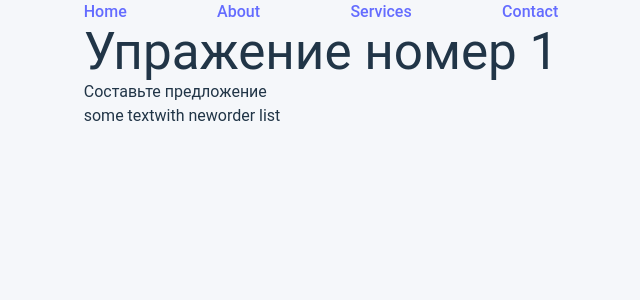
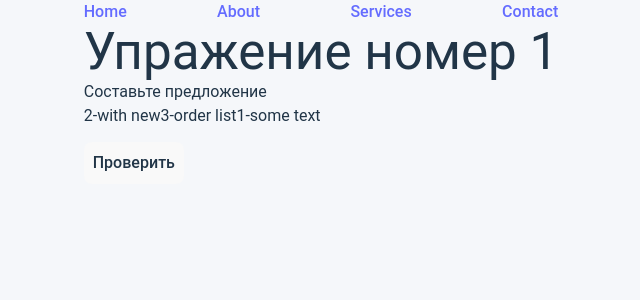
Before and after one commit to Vital99878/english-frontend, a React (Vite) app: page / in a window 1280 px wide. Shown: the top 300 px of the page, without its empty margins (319-959 px from the left). Built offline with nearby package versions, Linux system fonts and the light colour scheme.

Commit message:
feat: OrderExerciseExecution.tsx

```diff
--- a/src/App.tsx
+++ b/src/App.tsx
@@ -3,8 +3,8 @@ import { QueryClient } from "@tanstack/react-query";
 import { PersistQueryClientProvider } from "@tanstack/react-query-persist-client";
 import { createSyncStoragePersister } from "@tanstack/query-sync-storage-persister";
 import { ReactQueryDevtools } from "@tanstack/react-query-devtools";
+import OrderExerciseExecution from "@features/RightOrderExerciseExecution";
 import { EXERCISE_RIGHT_ORDER } from "@const/exercise_with_omissions";
-import RightOrderExerciseExecution from "@features/RightOrderExerciseExecution";
 
 const queryClient = new QueryClient({
   defaultOptions: {
@@ -25,7 +25,7 @@ function App() {
       persistOptions={{ persister }}
     >
       {/*<OmissionExerciseExecution exercise={EXERCISE_WITH_OMISSIONS} />*/}
-      <RightOrderExerciseExecution parts={EXERCISE_RIGHT_ORDER} />
+      <OrderExerciseExecution exercise={EXERCISE_RIGHT_ORDER} />
 
       <ReactQueryDevtools initialIsOpen />
     </PersistQueryClientProvider>
--- a/src/components/features/RightOrderExerciseExecution/RightOrderExerciseExecution.tsx
+++ b/src/components/features/RightOrderExerciseExecution/OrderExerciseExecution.tsx
@@ -1,4 +1,4 @@
-import { useState, useEffect } from "react";
+import {useState, useMemo} from "react";
 
 import Layout from "@components/Layout/index";
 import style from "./RightOrderExerciseExecution.module.scss";
@@ -20,30 +20,34 @@ import {
   horizontalListSortingStrategy,
 } from "@dnd-kit/sortable";
 import { SortableItem } from "@features/RightOrderExerciseExecution/components/SortableItem";
+import OrderExerciseService from "@services/orderExerciseService";
 
 type Props = {
-  parts: string[];
+  exercise: string;
 };
 
-export default function RightOrderExerciseExecution({ parts }: Props) {
+export default function OrderExerciseExecution({ exercise }: Props) {
 
-  const [items, setItems] = useState(parts);
-  useEffect(() => {
-    console.log("items: ", items);
-  }, [items]);
+  const orderExercise = useMemo(() => new OrderExerciseService(exercise), [exercise]);
+
+  const [parts, setParts] = useState(orderExercise.exercise);
 
   // @ts-ignore
   function handleDragEnd(event) {
     const { active, over } = event;
 
     if (active.id !== over?.id) {
-      setItems((items) => {
+      setParts((items) => {
         const oldIndex = items.indexOf(active.id);
         const newIndex = items.indexOf(over.id);
 
         return arrayMove(items, oldIndex, newIndex);
       });
     }
+  }
+
+  function checkSolution() {
+    console.log(orderExercise.checkSolution(parts));
   }
 
   const sensors = useSensors(
@@ -63,14 +67,25 @@ export default function RightOrderExerciseExecution({ parts }: Props) {
         collisionDetection={closestCenter}
         onDragEnd={handleDragEnd}
       >
-        <SortableContext items={items} strategy={horizontalListSortingStrategy}>
+        <SortableContext items={parts} strategy={horizontalListSortingStrategy}>
           <ul className={style.list}>
-            {items.map((id) => (
-              <SortableItem key={id} id={id} />
+            {parts.map((part, index) => (
+              <>
+                <SortableItem key={part} part={part} />
+                {/*todo Пробелы*/}
+                {index !== parts.length - 1 ? " " : null}
+              </>
             ))}
           </ul>
         </SortableContext>
       </DndContext>
+      <button
+        tabIndex={2}
+        className={"ml-auto mt-3.5 p-2 border:none bg-transparent"}
+        onClick={checkSolution}
+      >
+        Проверить
+      </button>
     </Layout>
   );
 }
--- a/src/components/features/RightOrderExerciseExecution/components/SortableItem.tsx
+++ b/src/components/features/RightOrderExerciseExecution/components/SortableItem.tsx
@@ -1,14 +1,14 @@
 import {useSortable} from '@dnd-kit/sortable';
 import {CSS} from '@dnd-kit/utilities';
 
-export function SortableItem(props: {id: string}) {
+export function SortableItem(props: {part: string}) {
     const {
         attributes,
         listeners,
         setNodeRef,
         transform,
         transition,
-    } = useSortable({id: props.id});
+    } = useSortable({id: props.part});
 
     const style = {
         transform: CSS.Transform.toString(transform),
@@ -16,8 +16,8 @@ export function SortableItem(props: {id: string}) {
     };
 
     return (
-        <li ref={setNodeRef} style={style} {...attributes} {...listeners}>
-            {props.id}
+        <li ref={setNodeRef} style={style} {...attributes} {...listeners} className={'hover:bg-n-9'}>
+            {props.part}
         </li>
     );
 }
--- a/src/components/features/RightOrderExerciseExecution/index.ts
+++ b/src/components/features/RightOrderExerciseExecution/index.ts
@@ -1 +1 @@
-export { default } from './RightOrderExerciseExecution';
+export { default } from './OrderExerciseExecution';
--- a/src/const/exercise_with_omissions.ts
+++ b/src/const/exercise_with_omissions.ts
@@ -1,4 +1,4 @@
 export const EXERCISE_WITH_OMISSIONS =
     'The sun was setting over the [ ], [the] a warm [ ] glow across the [the] as the day gradually faded twilight.';
 
-export const EXERCISE_RIGHT_ORDER = ['some text' , 'with new', ' order list']
+export const EXERCISE_RIGHT_ORDER = '[1-some text] [2-with new]  [3-order list]'
--- /dev/null
+++ b/src/models/orderExercise.ts
@@ -0,0 +1,6 @@
+export interface OrderExercise {
+  keys: string []
+  solution: string []
+  checkSolution: (answers: string []) => boolean
+  exercise: string []
+}
--- /dev/null
+++ b/src/services/orderExerciseService.ts
@@ -0,0 +1,37 @@
+import { OrderExercise } from "@models/orderExercise";
+
+ export default class OrderExerciseService implements OrderExercise {
+  // private exercise: string[] = [];
+  keys: string[] = [];
+  solution: string[] = [];
+
+  constructor(exercise: string) {
+    this.createKeys(exercise);
+  }
+
+  public checkSolution(answers: string[]) {
+    return answers.toString() === this.keys.toString();
+  }
+
+  private createKeys(exercise: string): void {
+    const regex = /\[([^\]]+)]/g;
+    let match;
+    while ((match = regex.exec(exercise)) !== null) {
+      this.keys.push(match[1]);
+    }
+    console.log('this.keys created: ', this.keys)
+  }
+
+  get exercise() {
+    const array: string [] = [...this.keys]
+    for (let i = array.length - 1; i > 0; i--) {
+      // Генерируем случайный индекс от 0 до i
+      const randomIndex = Math.floor(Math.random() * (i + 1));
+
+      // Меняем местами текущий элемент и случайный
+      [array[i], array[randomIndex]] = [array[randomIndex], array[i]];
+    }
+
+    return array;
+  }
+}
```
